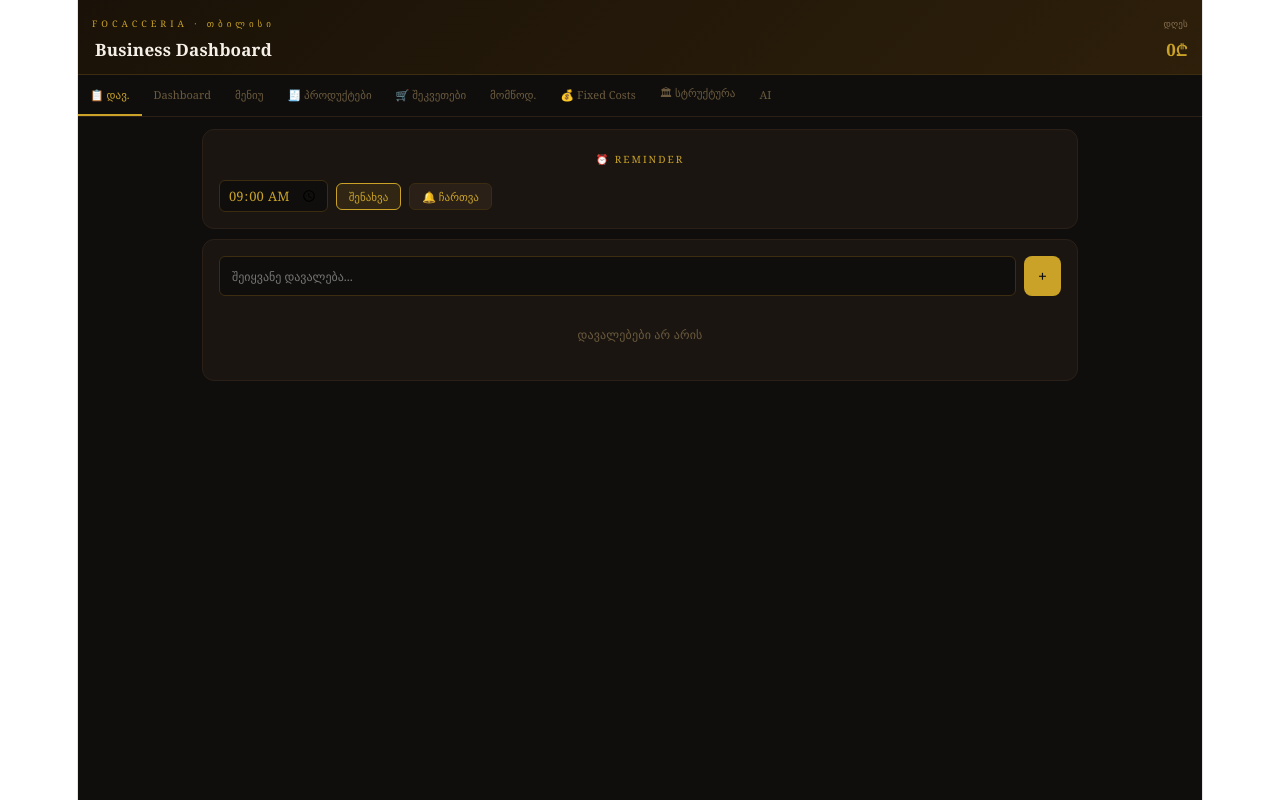
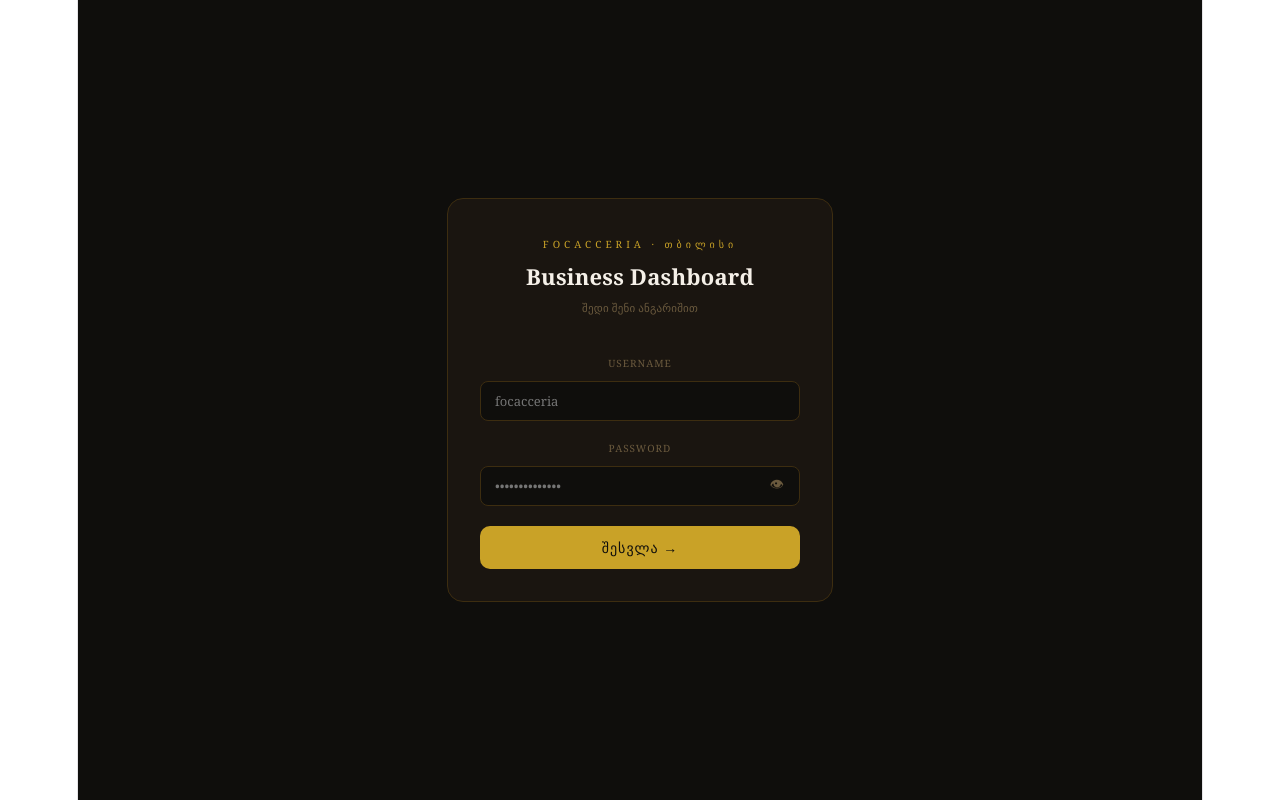
Before and after one commit to datunamakhatadze-create/focacceria, a React (Vite) app: page / in a window 1280 px wide. Built offline with nearby package versions, Linux system fonts and the light colour scheme.

Commit message:
login screen added

```diff
--- a/src/App.jsx
+++ b/src/App.jsx
@@ -2,6 +2,44 @@
 
 const ls = (k,d) => { try { const v=localStorage.getItem(k); return v?JSON.parse(v):d; } catch(e) { return d; } };
 const ss = (k,v) => { try { localStorage.setItem(k,JSON.stringify(v)); } catch(e) {} };
+
+const AUTH_USER = "focacceria";
+const AUTH_PASS = "Focacceria12345";
+
+function LoginScreen({onLogin}) {
+  const [u,setU]=useState("");
+  const [p,setP]=useState("");
+  const [err,setErr]=useState(false);
+  const [show,setShow]=useState(false);
+  const handle=()=>{
+    if(u===AUTH_USER&&p===AUTH_PASS){onLogin();}
+    else{setErr(true);setTimeout(()=>setErr(false),2000);}
+  };
+  return(
+    <div style={{fontFamily:"Georgia,serif",background:"#0f0e0c",minHeight:"100vh",display:"flex",alignItems:"center",justifyContent:"center"}}>
+      <div style={{width:320,padding:32,background:"#1a1510",border:"1px solid #3d2d10",borderRadius:16}}>
+        <div style={{textAlign:"center",marginBottom:28}}>
+          <div style={{fontSize:10,letterSpacing:4,color:"#c9a227",textTransform:"uppercase",marginBottom:6}}>Focacceria · თბილისი</div>
+          <div style={{fontSize:22,fontWeight:"bold",color:"#f5f0e8"}}>Business Dashboard</div>
+          <div style={{fontSize:11,color:"#6b5a3e",marginTop:6}}>შედი შენი ანგარიშით</div>
+        </div>
+        <div style={{marginBottom:14}}>
+          <div style={{fontSize:10,color:"#6b5a3e",marginBottom:5,letterSpacing:1}}>USERNAME</div>
+          <input value={u} onChange={e=>setU(e.target.value)} onKeyDown={e=>e.key==="Enter"&&handle()} placeholder="focacceria" style={{width:"100%",background:"#0f0e0c",border:"1px solid "+(err?"#ef4444":"#3d2d10"),borderRadius:8,padding:"10px 14px",color:"#f5f0e8",fontSize:13,fontFamily:"inherit",outline:"none",boxSizing:"border-box"}}/>
+        </div>
+        <div style={{marginBottom:20}}>
+          <div style={{fontSize:10,color:"#6b5a3e",marginBottom:5,letterSpacing:1}}>PASSWORD</div>
+          <div style={{position:"relative"}}>
+            <input type={show?"text":"password"} value={p} onChange={e=>setP(e.target.value)} onKeyDown={e=>e.key==="Enter"&&handle()} placeholder="••••••••••••••" style={{width:"100%",background:"#0f0e0c",border:"1px solid "+(err?"#ef4444":"#3d2d10"),borderRadius:8,padding:"10px 40px 10px 14px",color:"#f5f0e8",fontSize:13,fontFamily:"inherit",outline:"none",boxSizing:"border-box"}}/>
+            <button onClick={()=>setShow(s=>!s)} style={{position:"absolute",right:10,top:"50%",transform:"translateY(-50%)",background:"transparent",border:"none",color:"#6b5a3e",cursor:"pointer",fontSize:14}}>{show?"🙈":"👁"}</button>
+          </div>
+        </div>
+        {err&&<div style={{textAlign:"center",color:"#ef4444",fontSize:12,marginBottom:12}}>❌ მომხმარებელი ან პაროლი არასწორია</div>}
+        <button onClick={handle} style={{width:"100%",padding:"12px",background:"#c9a227",border:"none",borderRadius:10,color:"#0f0e0c",cursor:"pointer",fontSize:14,fontWeight:"bold",fontFamily:"inherit",letterSpacing:1}}>შესვლა →</button>
+      </div>
+    </div>
+  );
+}
 
 const MENU_DEFAULT = [
   {id:1,name:"Caprese Verde",cat:"Vegetarian",price:27,cost:7.40},
@@ -88,6 +126,7 @@
 const TABS=["📋 დავ.","Dashboard","მენიუ","🧾 პროდუქტები","🛒 შეკვეთები","მომწოდ.","💰 Fixed Costs","🏛 სტრუქტურა","AI"];
 
 export default function App() {
+  const [authed,setAuthed]=useState(()=>sessionStorage.getItem("foc_auth")==="1");
   const [tab,setTab]=useState("📋 დავ.");
   const [menu,setMenu]=useState(()=>ls("foc_menu_v2",MENU_DEFAULT));
   const [products,setProducts]=useState(()=>ls("foc_prod_v5",PROD_DEFAULT));
@@ -215,6 +254,8 @@
 
   return (
 <div style={{fontFamily:"Georgia,serif",background:"#0f0e0c",minHeight:"100vh",color:"#f5f0e8"}}>
+{!authed&&<LoginScreen onLogin={()=>{sessionStorage.setItem("foc_auth","1");setAuthed(true);}}/>}
+{authed&&<div>
 <style>{`*{box-sizing:border-box}::-webkit-scrollbar{width:4px}::-webkit-scrollbar-thumb{background:#3d2d10;border-radius:2px}input::-webkit-outer-spin-button,input::-webkit-inner-spin-button{-webkit-appearance:none}input[type=number]{-moz-appearance:textfield}`}</style>
 
 {/* HEADER */}
@@ -227,6 +268,7 @@
 <div style={{fontSize:9,color:"#8a7355"}}>დღეს</div>
 <div style={{fontSize:17,color:"#c9a227",fontWeight:"bold"}}>0₾</div>
 {lowItems.length>0&&<div style={{fontSize:9,color:"#ef4444"}}>⚠ {lowItems.length} მარაგი</div>}
+<button onClick={()=>{sessionStorage.removeItem("foc_auth");setAuthed(false);}} style={{marginTop:4,padding:"2px 8px",background:"transparent",border:"1px solid #3d2d10",borderRadius:5,color:"#6b5a3e",cursor:"pointer",fontSize:9,fontFamily:"inherit"}}>გასვლა</button>
 </div>
 </div>
 
@@ -1141,6 +1183,7 @@
 )}
 
 </div>
+</div>}
 </div>
 );
 }
```
